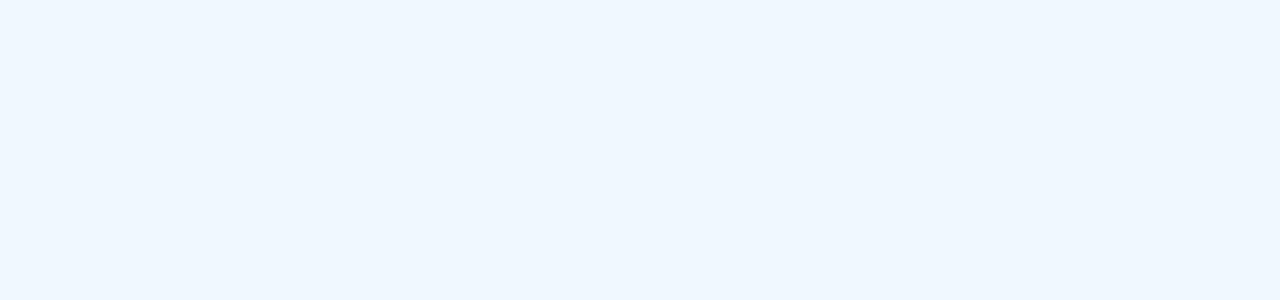
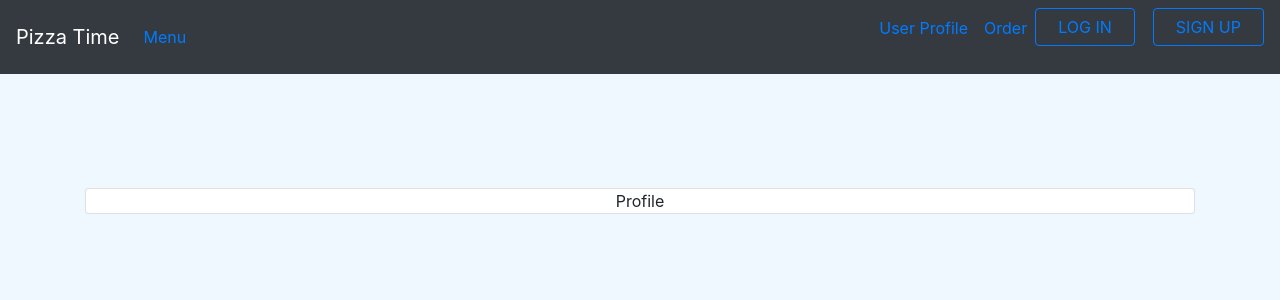
Before and after one commit to AJS3993/pizza-time, a React (Create React App) app: page /profile in a window 1280 px wide. Shown: the top 300 px of the page. Built offline with nearby package versions, Linux system fonts and the light colour scheme.

Commit message:
profile and order routes

```diff
--- a/src/components/NavBar/NavBar.jsx
+++ b/src/components/NavBar/NavBar.jsx
@@ -13,8 +13,8 @@ const NavBar = (props) => (
     <Nav.Link><Link to="/menu">Menu</Link></Nav.Link>
     </Nav>
     <Nav>
-    <Nav.Link href="#profile">User Profile</Nav.Link>
-    <Nav.Link href="#order">Order</Nav.Link>
+    <Nav.Link><Link to="/profile">User Profile</Link></Nav.Link>
+    <Nav.Link><Link to="/order">Order</Link></Nav.Link>
     {/* <NavBar /> */}
       <Login user={props.user} handlelogout={props.handlelogout} />
     </Nav>
--- a/src/pages/App/App.js
+++ b/src/pages/App/App.js
@@ -4,7 +4,9 @@ import HomePage from "../HomePage/HomePage";
 import SignupPage from "../SignupPage/SignupPage";
 import LoginPage from "../LoginPage/LoginPage";
 import userService from "../../utils/userService";
-import MenuPage from "./../MenuPage/MenuPage"
+import MenuPage from "./../MenuPage/MenuPage";
+import ProfilePage from "./../ProfilePage/ProfilePage";
+import OrderPage from "./../OrderPage/OrderPage";
 import "bootstrap/dist/css/bootstrap.min.css";
 
 
@@ -72,6 +74,26 @@ class App extends Component {
             )}
           />
 
+          <Route
+            exact
+            path="/profile"
+            render={({ history }) => (
+              <ProfilePage
+
+                />
+            )}
+          />
+
+          <Route
+            exact
+            path="/order"
+            render={({ history }) => (
+              <OrderPage
+
+                />
+            )}
+          />
+
         </Switch>
       </div>
     );
--- a/src/pages/MenuPage/MenuPage.jsx
+++ b/src/pages/MenuPage/MenuPage.jsx
@@ -7,21 +7,12 @@ import "./MenuPage.css";
 const MenuPage = () => {
   return (
     <div className="MenuPage">
-
-      <h1>menu</h1>
-
-<NavBar />
-
-
-      <MDBContainer>
-
-  <MDBRow>
-  <MDBCol className= "col top" size="12"><Card>Menu</Card></MDBCol>
-  </MDBRow>
-
-</MDBContainer> */}
-
-
+      <NavBar />
+        <MDBContainer>
+          <MDBRow>
+            <MDBCol className= "col top" size="12"><Card>Menu</Card></MDBCol>
+          </MDBRow>
+        </MDBContainer>
     </div>
   );
 };
--- /dev/null
+++ b/src/pages/OrderPage/OrderPage.jsx
@@ -0,0 +1,20 @@
+import  {MDBContainer, MDBRow, MDBCol, Card} from "mdbreact";
+import React from "react";
+// import Login from "../../components/Login/Login";
+import NavBar from "../../components/NavBar/NavBar";
+
+
+const OrderPage = () => {
+  return (
+    <div className="OrderPage">
+        <NavBar />
+      <MDBContainer>
+        <MDBRow>
+            <MDBCol className= "col top" size="12"><Card>Order</Card></MDBCol>
+        </MDBRow>
+      </MDBContainer>
+    </div>
+  );
+};
+
+export default OrderPage;
--- /dev/null
+++ b/src/pages/ProfilePage/ProfilePage.jsx
@@ -0,0 +1,20 @@
+import  {MDBContainer, MDBRow, MDBCol, Card} from "mdbreact";
+import React from "react";
+// import Login from "../../components/Login/Login";
+import NavBar from "../../components/NavBar/NavBar";
+
+
+const ProfilePage = () => {
+  return (
+    <div className="ProfilePage">
+        <NavBar />
+      <MDBContainer>
+        <MDBRow>
+            <MDBCol className= "col top" size="12"><Card>Profile</Card></MDBCol>
+        </MDBRow>
+      </MDBContainer>
+    </div>
+  );
+};
+
+export default ProfilePage;
```
Also changed, not shown: routes/menu.js (+8 -8 lines).
